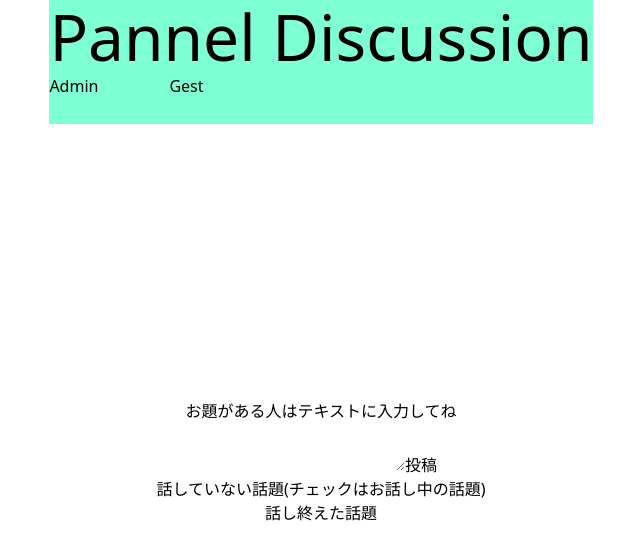
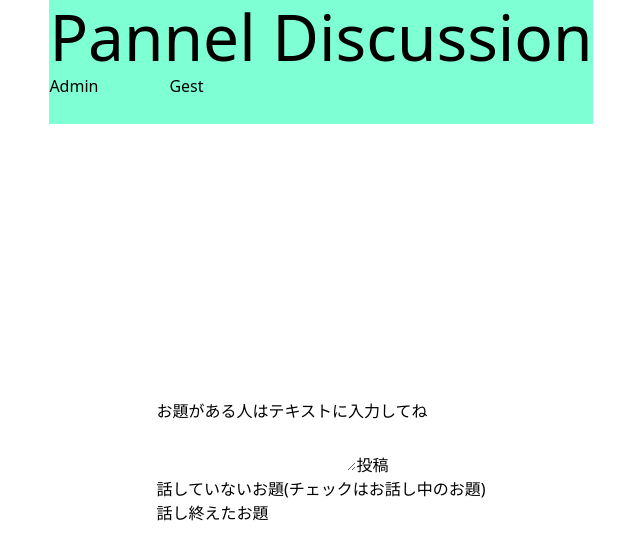
Before and after one commit to mo-ri-regen/discussion, a Next.js app: page / in a window 1280 px wide. Shown: the top 560 px of the page, without its empty margins (319-959 px from the left). Built offline with nearby package versions, Linux system fonts and the light colour scheme.

Commit message:
💄 左詰に変更

```diff
--- a/src/pages/index.jsx
+++ b/src/pages/index.jsx
@@ -9,18 +9,18 @@ import { Header } from '../components/header'
 export default function Home() {
   //投稿テキスト
   const [contributionText, setContributionText] = useState();
-  //話し終えた話題
+  //話し終えたお題
   const [finishedText, setFinishedText] = useState([]);
   //お話し中
   const [talkingText, setTalkingText] = useState([]);
-  //未着手の話題
+  //未着手のお題
   const [noBeginingText, setNoBeginingText] = useState([]);
 
   let noBeginingArea = {
     backgroundColor: "#8ba2bd",
 
   };
-  //未着手の話題へいくテキスト
+  //未着手のお題へいくテキスト
   const onChangeText = (e) => {
     setContributionText(e.target.value);
     //setAddText(e.target.value);
@@ -35,7 +35,7 @@ export default function Home() {
     // noBeginingArea.backgroundColor=
 
   };
-  //話題の削除
+  //お題の削除
   const onClickDeleteTalking =(index)=>{
     const text = [...noBeginingText];
     text.splice(index, 1);
@@ -56,7 +56,7 @@ export default function Home() {
     textList.splice(index, 1);
     setNoBeginingText(textList);
   };
-//話し終えた話題の削除
+//話し終えたお題の削除
   const onClickDeleteFinishTalking =(index)=>{
     const text = [...finishedText];
     text.splice(index, 1);
@@ -84,9 +84,9 @@ export default function Home() {
           <button onClick={handleContribution}>投稿</button>
         </div>
 
-        {/* 未着手の話題 */}
+        {/* 未着手のお題 */}
         <div className={styles.no_begining_area_component}>
-          <h2>話していない話題(チェックはお話し中の話題)</h2>
+          <h2>話していないお題(チェックはお話し中のお題)</h2>
           <ul>
             {noBeginingText.map((noBegining,index) => {
               return (
@@ -105,8 +105,8 @@ export default function Home() {
           </ul>
         </div>
 
-        {/* 話し終えた話題 */}
-        <h2>話し終えた話題</h2>
+        {/* 話し終えたお題 */}
+        <h2>話し終えたお題</h2>
         <div className={styles.no_begining_area_component}>
           <ul>
             {finishedText.map((finishing,index) => {
--- a/src/styles/Home.module.css
+++ b/src/styles/Home.module.css
@@ -17,7 +17,7 @@
   display: flex;
   flex-direction: column;
   justify-content: center;
-  align-items: center;
+  align-items: left;
 }
 
 .footer {
```
